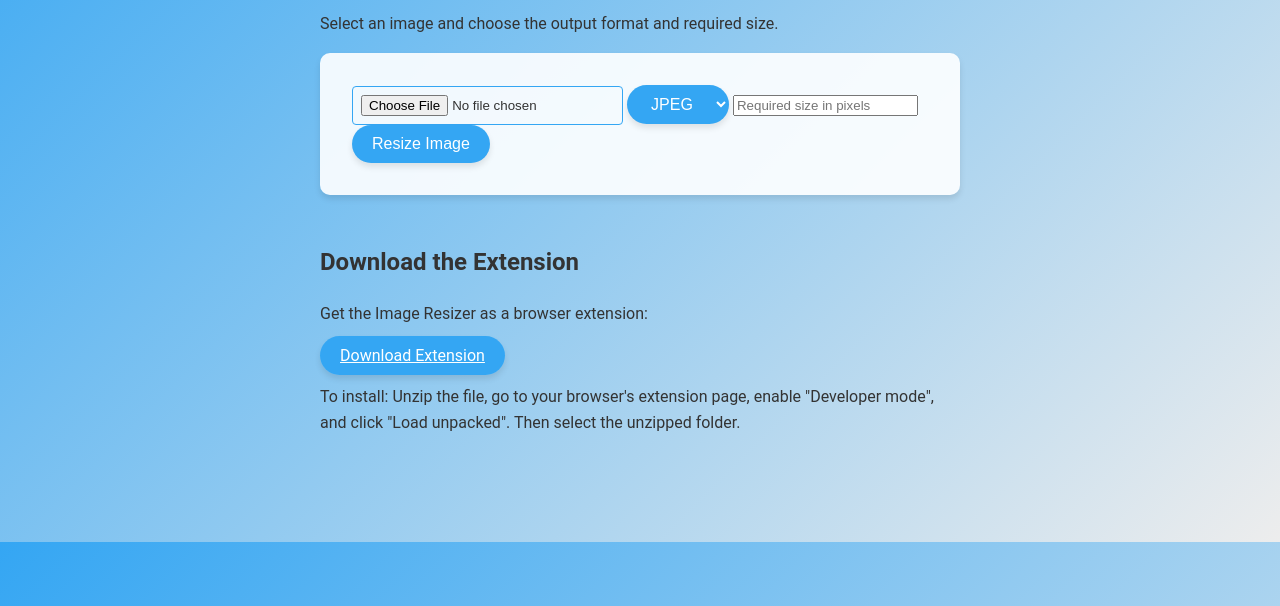
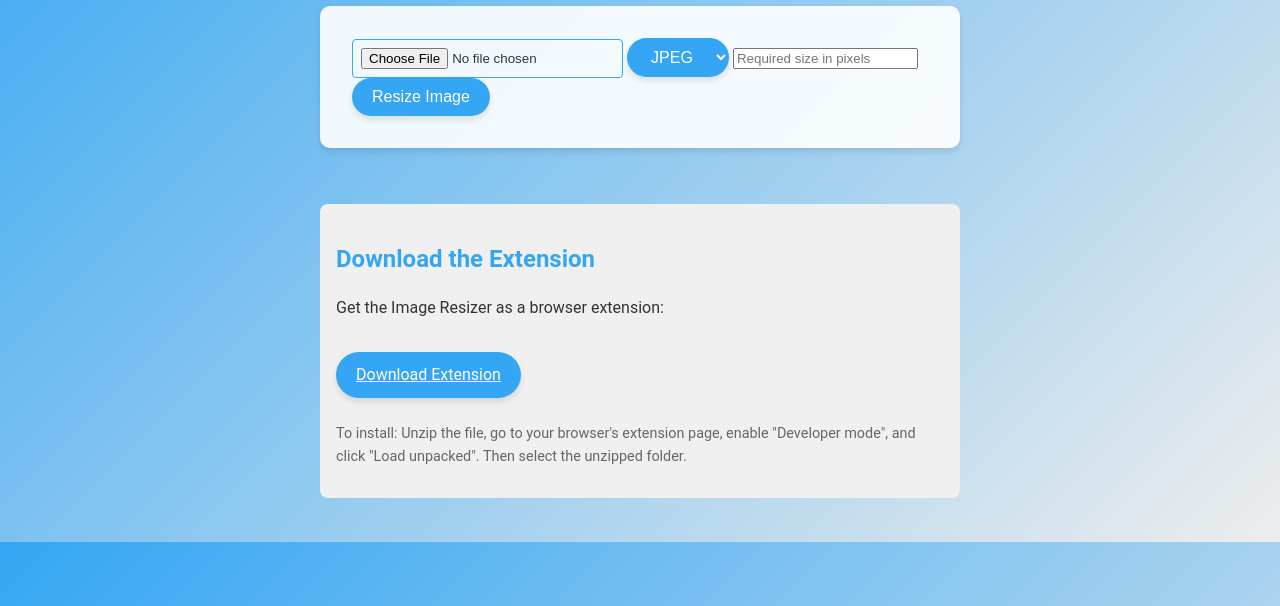
Before and after one commit to siddhant7701/Resize_pic_chrome_extension, a browser extension: page index.html in a window 1280 px wide. Shown: the part 258-864 px from the top of the page. Drawn offline with Linux system fonts and the light colour scheme.

Commit message:
Update style.css

```diff
--- a/style.css
+++ b/style.css
@@ -113,6 +113,28 @@ img:hover {
 form, h1, img, #download-link, .button {
   animation: fadeIn 0.5s ease-out forwards;
 }
+.extension-download {
+    margin-top: 2rem;
+    padding: 1rem;
+    background-color: #f0f0f0;
+    border-radius: 8px;
+}
+
+.extension-download h2 {
+    color: var(--primary-color);
+    margin-bottom: 0.5rem;
+}
+
+.extension-download .button {
+    display: inline-block;
+    margin: 1rem 0;
+}
+
+.instructions {
+    font-size: 0.9rem;
+    color: #666;
+    margin-top: 0.5rem;
+}
 
 /* Staggered animation for multiple elements */
 form { animation-delay: 0.1s; }
```
